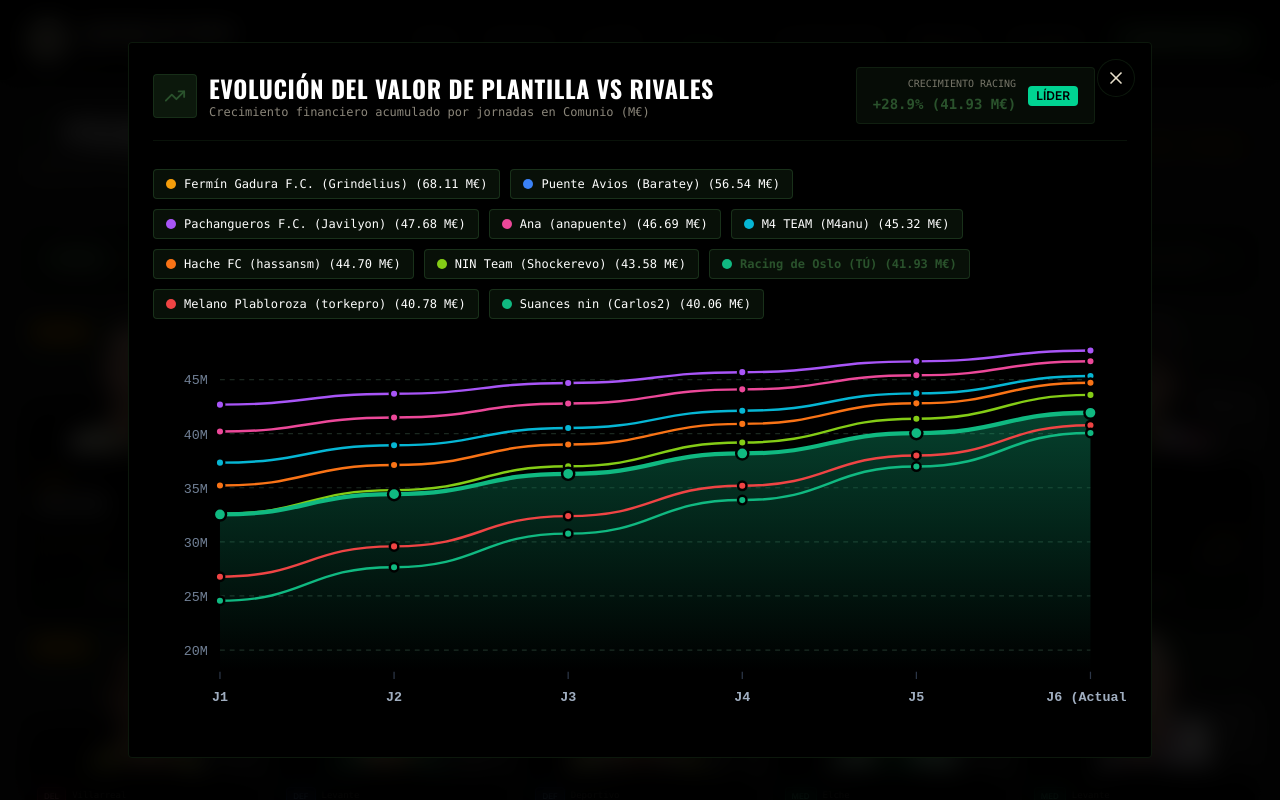
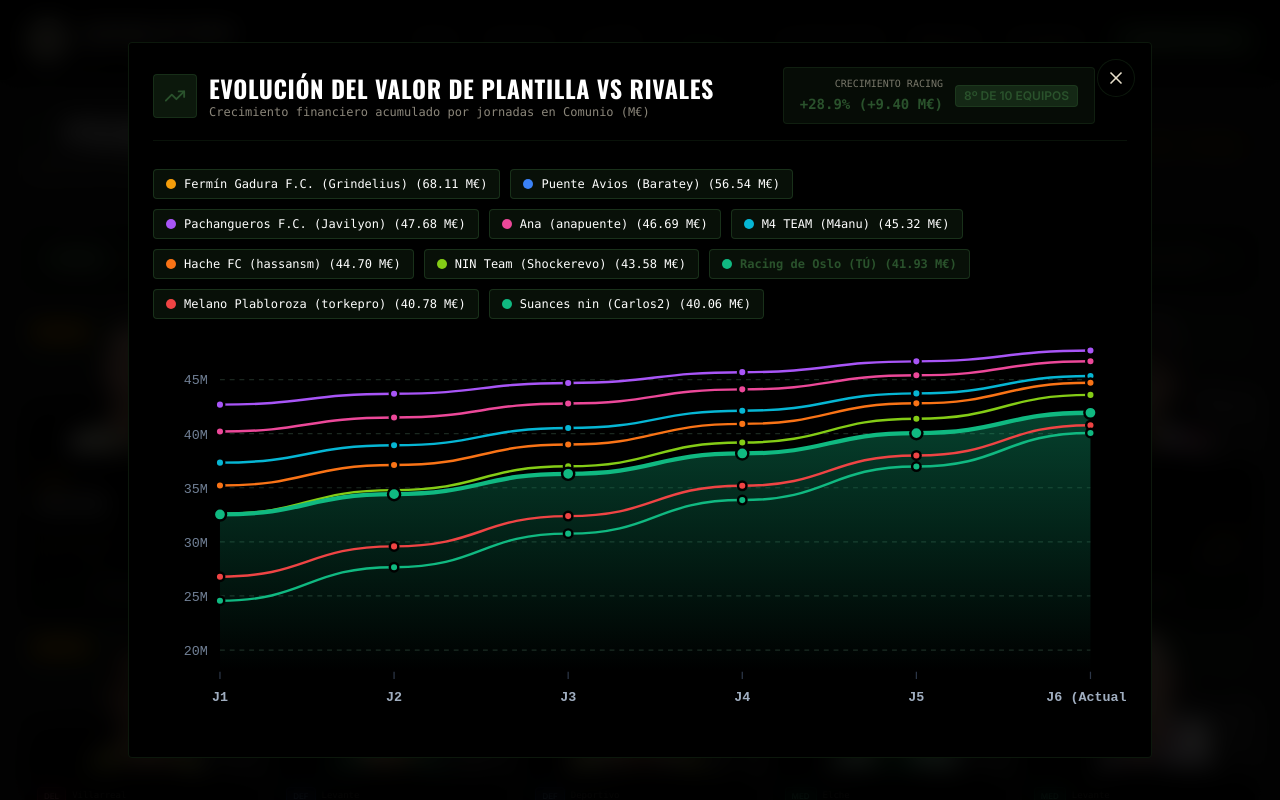
Before and after one commit to azfalot/racing-oslo-manager, a React (Vite) app in the folder web/: page /plantilla in a window 1280 px wide. Both pictures are taken after a click on the button "EVOLUCIÓN VS RIVALES". Shown: the top 800 px of the page. Built offline with nearby package versions, Linux system fonts and the light colour scheme.

Commit message:
fix(web): Update TeamValueChart header badge to display exact dynamic league rank (8º DE 10 EQUIPOS) and real squad growth (+9.43 M€ / +28.9%)

```diff
--- a/web/src/components/TeamValueChart.jsx
+++ b/web/src/components/TeamValueChart.jsx
@@ -55,7 +55,13 @@ export default function TeamValueChart({ onClose }) {
   const meTeam = teams.find(t => t.isMe)
   const meInitial = meTeam ? meTeam.values[0] : 32.5
   const meCurrent = meTeam ? meTeam.values[meTeam.values.length - 1] : 41.93
-  const meGrowth = (((meCurrent - meInitial) / meInitial) * 100).toFixed(1)
+  const meGrowthM = (meCurrent - meInitial).toFixed(2)
+  const meGrowthPct = (((meCurrent - meInitial) / meInitial) * 100).toFixed(1)
+
+  // Calcular puesto real dinámico en la liga según valor de plantilla
+  const sortedByValue = [...teams].sort((a, b) => (b.squadValue || (b.values[b.values.length - 1] * 1000000)) - (a.squadValue || (a.values[a.values.length - 1] * 1000000)))
+  const myRank = sortedByValue.findIndex(t => t.isMe) + 1
+  const totalTeams = teams.length
 
   return (
     <div className="bg-black border border-forest/40 rounded-sm p-6 space-y-6 shadow-2xl relative">
@@ -86,14 +92,16 @@ export default function TeamValueChart({ onClose }) {
           </div>
         </div>
 
-        {/* Crecimiento Racing de Oslo */}
+        {/* Resumen Financiero Real de Racing de Oslo */}
         <div className="flex items-center gap-3 bg-forest-dark/30 border border-forest/40 px-4 py-2 rounded-sm">
           <div className="text-right">
             <span className="text-[10px] text-cream/50 uppercase font-mono block">Crecimiento Racing</span>
-            <span className="text-sm font-bold text-forest-light font-mono">+{meGrowth}% ({meCurrent} M€)</span>
+            <span className="text-sm font-bold text-forest-light font-mono">+{meGrowthPct}% (+{meGrowthM} M€)</span>
           </div>
-          <span className="text-xs font-bold text-black bg-emerald-400 px-2 py-0.5 rounded-sm uppercase">
-            LÍDER
+          <span className={`text-xs font-bold px-2 py-0.5 rounded-sm uppercase ${
+            myRank === 1 ? 'bg-amber-400 text-black' : 'bg-forest/60 text-forest-light border border-forest-light/40'
+          }`}>
+            {myRank}º DE {totalTeams} EQUIPOS
           </span>
         </div>
       </div>
```
